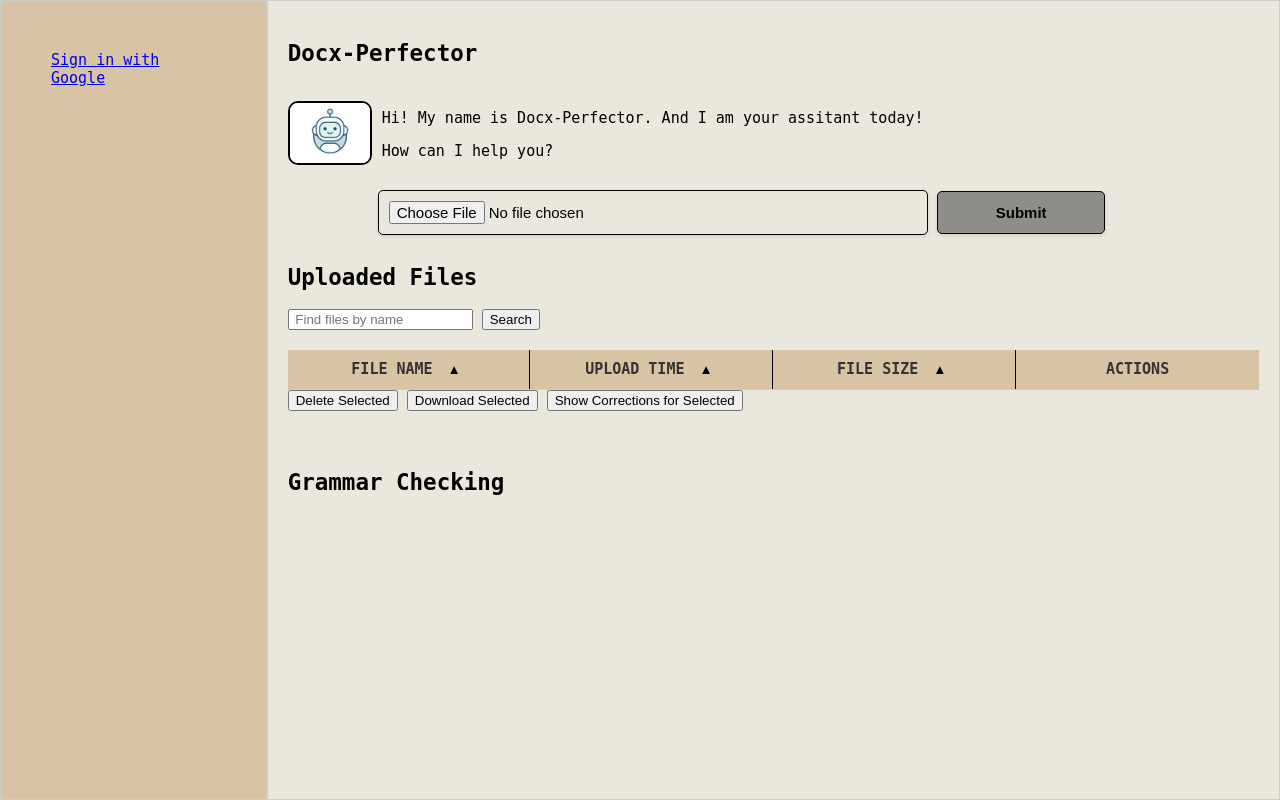
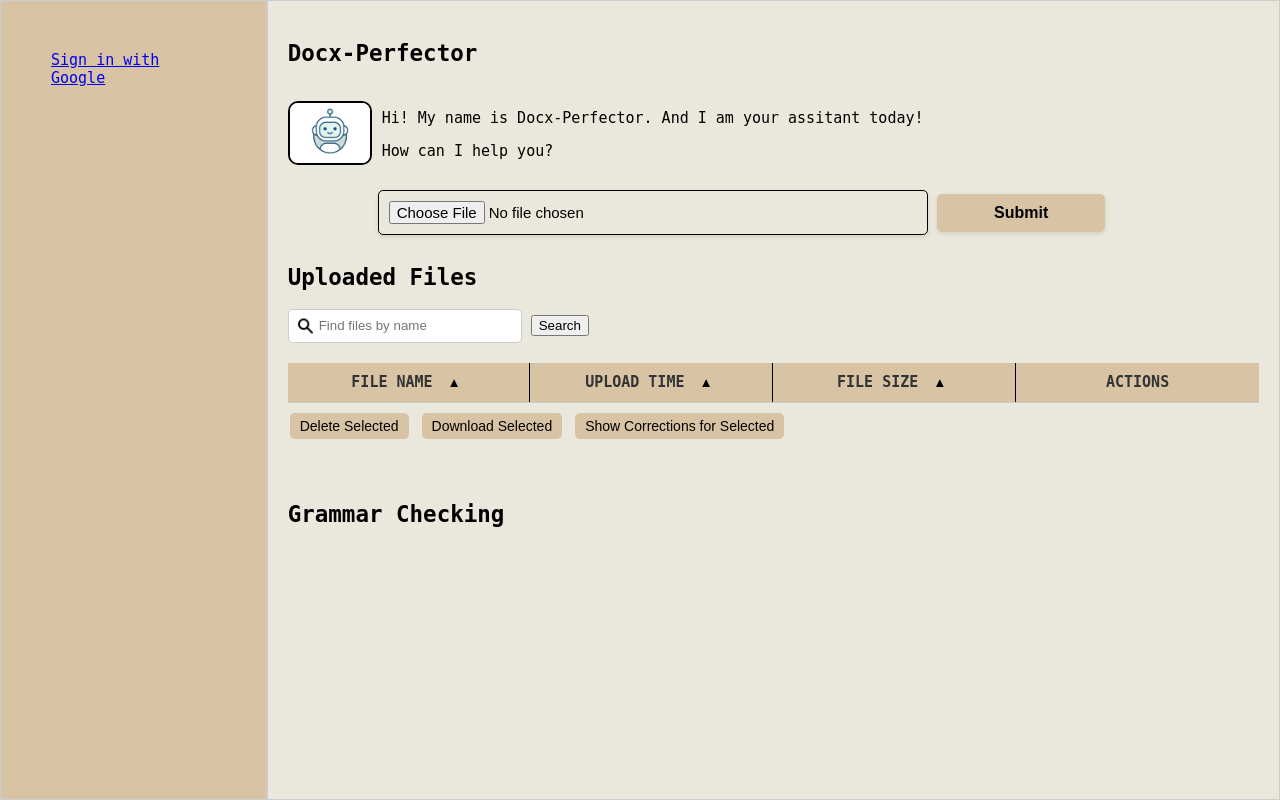
Before and after one commit to ThaiLe1220/doc_grammar, a Flask app: template my_flask_app/templates/index.html in a window 1280 px wide. Run offline with Flask 3, Linux system fonts and the light colour scheme; the template is opened without the code that fills it, so the values that code supplies are empty; some libraries are stand-ins or nearby versions.

Commit message:
add jaeheone changes

```diff
--- a/my_flask_app/static/css/style.css
+++ b/my_flask_app/static/css/style.css
@@ -470,7 +470,7 @@ ul li a {
   /* Slightly darker grey on hover for interactivity */
 }
 
-.sorting-buttons button {
+.action-buttons button {
   background-color: #d8c3a5;
   /* Green background */
   border: none;
@@ -489,6 +489,7 @@ ul li a {
   /* Set the font size */
   margin: 4px 2px;
   /* Add some space around the buttons */
+  margin-top: 10px;
   cursor: pointer;
   /* Change mouse cursor on hover */
   border-radius: 5px;
@@ -497,8 +498,105 @@ ul li a {
   /* Smooth transition for mouse hover */
 }
 
-.sorting-buttons button:hover {
+.action-buttons button:hover {
   background-color: black;
   /* Darker shade of green for hover state */
   color: white;
 }
+
+
+#submitButton {
+  padding: 10px 20px;
+  background-color: #d8c3a5;
+  color: black;
+  border: none;
+  border-radius: 5px;
+  cursor: pointer;
+  font-size: 16px;
+  position: relative;
+  overflow: hidden;
+}
+
+/* Wrapper for the text to control its visibility without changing layout */
+.textWrapper {
+  display: flex;
+  justify-content: center;
+  align-items: center;
+  height: 100%;
+}
+
+.spinner {
+  display: none;
+  position: absolute;
+  top: 50%;
+  left: 50%;
+  transform: translate(-50%, -50%);
+  width: 20px;
+  height: 20px;
+  border: 2px solid #f3f3f3;
+  border-top: 2px solid #3498db;
+  border-radius: 50%;
+  /* Ensures the spinner keeps spinning even when button size changes */
+  animation: spin 2s linear infinite;
+}
+
+/* Keyframes for the spin animation */
+@keyframes spin {
+  0% {
+    transform: translate(-50%, -50%) rotate(0deg);
+  }
+
+  100% {
+    transform: translate(-50%, -50%) rotate(360deg);
+  }
+}
+
+.loading .spinner {
+  display: block;
+}
+
+.loading .textWrapper {
+  opacity: 0;
+  /* Make the text fully transparent */
+  visibility: hidden;
+  /* Hide the text but keep its space */
+}
+
+.success .textWrapper {
+  visibility: visible;
+}
+
+.success .spinner {
+  display: none;
+}
+
+.search-box {
+  position: relative;
+  width: 100%;
+  /* Adjust the width as needed */
+}
+
+.search-input {
+  padding-left: 30px;
+  /* Adjust padding to make space for the icon */
+  border: 1px solid #ccc;
+  border-radius: 5px;
+  height: 30px;
+  line-height: 40px;
+  width: 200px;
+}
+
+.search-icon {
+  position: absolute;
+  left: 10px;
+  /* Distance from the left edge of the search box */
+  top: 50%;
+  transform: translateY(-50%);
+  /* Center vertically */
+  height: 15px;
+  /* Size of the icon */
+  width: 15px;
+  /* Size of the icon */
+  pointer-events: none;
+  /* Ensures the icon doesn't interfere with the input */
+}
--- a/my_flask_app/static/js/main.js
+++ b/my_flask_app/static/js/main.js
@@ -96,3 +96,44 @@ function confirmLogout() {
     alert("Logout canceled.");
   }
 }
+
+
+
+// document.getElementById('submitButton').addEventListener('click', function(event) {
+//   var button = this;
+//   event.preventDefault(); // Prevent form submission for demonstration purposes
+//   button.classList.add('loading'); // Add the loading class to show the spinner
+
+//   // Simulate a 3-second loading process
+//   setTimeout(function() {
+//     button.classList.remove('loading'); // Remove the loading class
+//     button.classList.add('success'); // Add the success class
+
+//     var span = button.querySelector('span');
+//     if (span) {
+//       span.textContent = 'Success'; // Change the button text to 'Success'
+//     }
+
+//     // Optionally, remove the success state after some time
+//     setTimeout(function() {
+//       button.classList.remove('success');
+//       span.textContent = 'Submit'; // Change the text back to 'Submit'
+//     }, 2000); // Time before reverting the success message
+
+//   }, 3000); // Time to show the spinner
+// });
+
+document.getElementById('submitButton').addEventListener('click', function(event) {
+  var button = this;
+  button.classList.add('loading'); // Add the loading class to show the spinner
+  var spinner = button.querySelector('.spinner');
+  var textWrapper = button.querySelector('.textWrapper');
+
+  // Show spinner and hide text
+  spinner.style.display = 'block';
+  textWrapper.style.opacity = '0';
+  textWrapper.style.visibility = 'hidden';
+
+  // No need to prevent the default form submission
+  // The form will submit and the page will reload or redirect as per the action attribute
+});
--- a/my_flask_app/templates/index.html
+++ b/my_flask_app/templates/index.html
@@ -64,7 +64,10 @@
             <div class="search-bar">
                 <form action="{{ url_for('file_blueprint.upload_file') }}" method="post" enctype="multipart/form-data">
                     <input type="file" name="file" id="inputFile">
-                    <button type="submit" class="submitButton">Submit</button>
+                    <button type="submit" class="submitButton" id="submitButton">
+                        <span class="textWrapper">Submit</span>
+                        <div class="spinner"></div>
+                    </button>
                 </form>
             </div>
 
@@ -90,9 +93,16 @@
 
             <!-- Search Bar -->
             <form action="{{ url_for('index') }}" method="get" class="search-container">
-                <input type="text" name="search" placeholder=" Find files by name" value="{{ request.args.get('search', '') }}">
-                <i class="fas fa-search search-icon"></i>
-                <button type="submit">Search</button>
+                <div class="search-box">
+                    <img src="{{ url_for('static', filename='photos/search-icon.png') }}" alt="Search" class="search-icon">
+                    <input type="text" name="search" class="search-input" placeholder="Find files by name" value="{{ request.args.get('search', '') }}">
+
+                    <i class="fas fa-search search-icon"></i>
+                    <button type="submit">Search</button>
+                </div>
+
+                <!-- <input type="text" name="search" placeholder=" Find files by name" value="{{ request.args.get('search', '') }}"> -->
+
                 <!-- Clear Search Button -->
                 {% if search_term %}
                     <a href="{{ url_for('index') }}" class="clear-search-button">Clear Search</a>
```
Also changed, not shown: README.md, my_flask_app/static/photos/search-icon.png (added).
